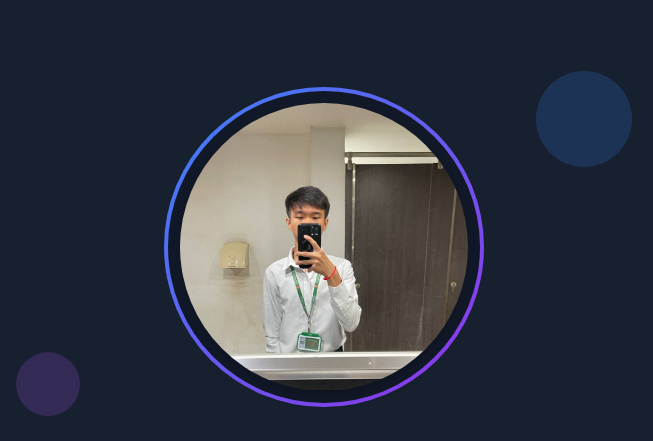
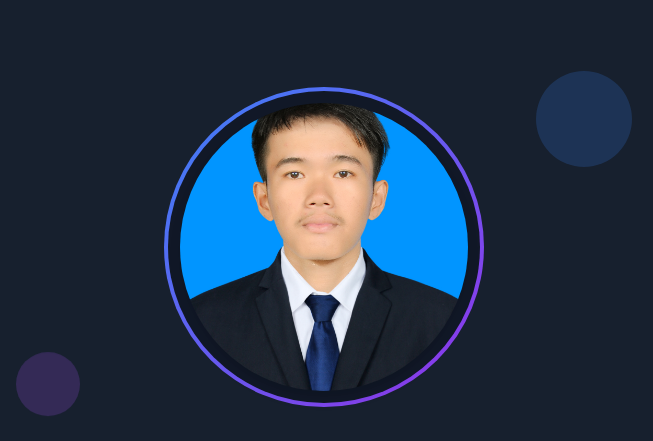
Before and after one commit to bunraksa0106/porfolio_bunraksa, a plain HTML site: page index.html in a window 1280 px wide. Shown: the part 1003-1444 px from the top of the page, 0-653 px from the left. Drawn offline with nearby package versions, Linux system fonts and the light colour scheme.

Commit message:
first commit

```diff
--- a/index.html
+++ b/index.html
@@ -118,7 +118,7 @@
                     <div class="relative">
                         <div class="w-80 h-80 mx-auto bg-gradient-to-br from-blue-500 to-purple-600 rounded-full p-1">
                             <div class="w-full h-full bg-gray-900 rounded-full flex items-center justify-center">
-                                <img src="/rakacv.jpg" alt="" class="w-72 h-72 rounded-full object-cover shadow-lg">
+                                <img src="/DSC_0857 copy (2).jpg" alt="" class="w-72 h-72 rounded-full object-cover shadow-lg">
                             </div>
                         </div>
                         <div class="absolute -top-4 -right-4 w-24 h-24 bg-blue-500/20 rounded-full animate-float"></div>
@@ -361,11 +361,10 @@
                             <p class="text-gray-400">Preysar,Phnom Penh</p>
                         </div>
                     </div>
-
                     <!-- Social Links -->
                     <div class="flex space-x-4 pt-8">
                         <a href="#" class="w-12 h-12 bg-gray-700 hover:bg-blue-600 rounded-lg flex items-center justify-center transition-colors duration-300">
-                            <i class="fab fa-linkedin text-white"></i>
+                        <i class="fab fa-linkedin text-white"></i>
                         </a>
                         <a href="#" class="w-12 h-12 bg-gray-700 hover:bg-gray-600 rounded-lg flex items-center justify-center transition-colors duration-300">
                             <i class="fab fa-github text-white"></i>
@@ -388,7 +387,6 @@
                             <input type="text" class="w-full px-4 py-3 bg-gray-800 border border-gray-700 rounded-lg focus:ring-2 focus:ring-blue-500 focus:border-transparent transition-all duration-300">
                         </div>
                     </div>
-
                     <div>
                         <label class="block text-sm font-medium mb-2">Email</label>
                         <input type="email" class="w-full px-4 py-3 bg-gray-800 border border-gray-700 rounded-lg focus:ring-2 focus:ring-blue-500 focus:border-transparent transition-all duration-300">
```
Also changed, not shown: DSC_0857 copy (2).jpg (added).
